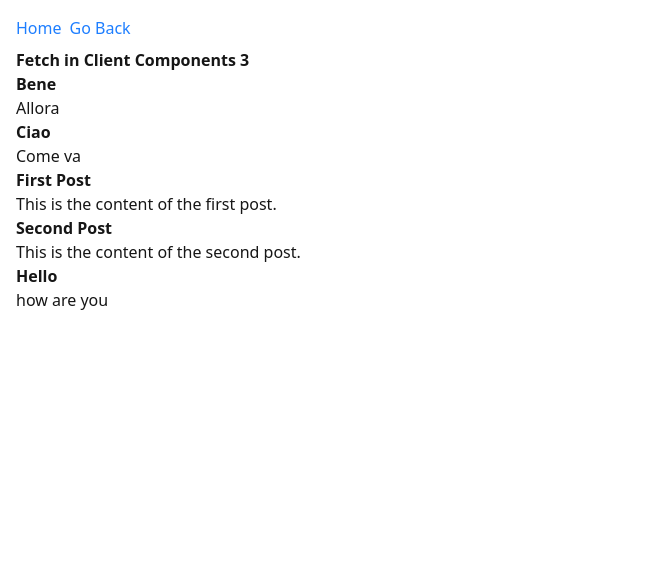
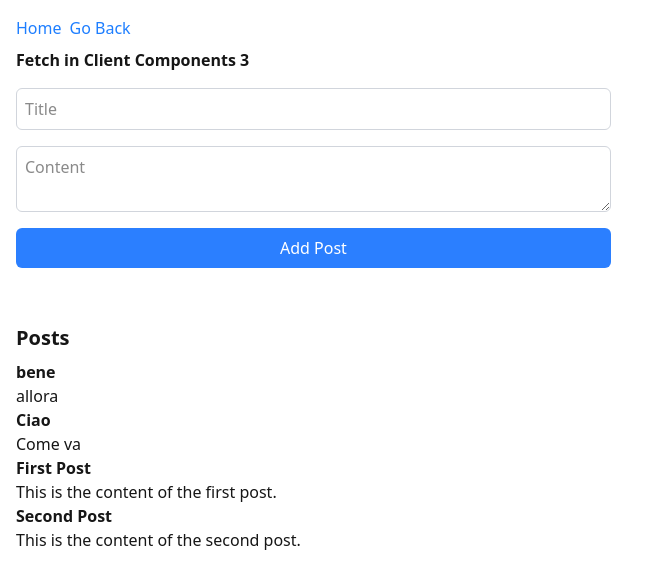
Before and after one commit to emanuelefavero/react-typescript, a Next.js app: page /fetch-client/3 in a window 1280 px wide. Shown: the top 588 px of the page, without its empty margins (0-658 px from the left). Built offline with nearby package versions, Linux system fonts and the light colour scheme; no server answers.

Commit message:
feat: add new post in /fetch-client/3

```diff
--- /dev/null
+++ b/src/app/fetch-client/3/AddPostForm.tsx
@@ -0,0 +1,40 @@
+'use client'
+
+import { addPost } from '@/app/fetch-client/actions'
+import Button from '@/components/shared/Button'
+import Input from '@/components/shared/Input'
+import Textarea from '@/components/shared/Textarea'
+import { useState } from 'react'
+
+export default function Component() {
+  const [message, setMessage] = useState<string>('')
+
+  const handleSubmit = async (e: React.FormEvent<HTMLFormElement>) => {
+    e.preventDefault()
+
+    const formData = new FormData(e.currentTarget)
+    const result = await addPost(formData) // Call server action and get result
+
+    if (result?.success) {
+      setMessage('Post added successfully!')
+
+      // TIP: Here you could also use a router to redirect or update the `posts` state with the new post of `posts` are managed on the client (use Zustand for the `posts` state so you can access it from anywhere)
+    } else {
+      setMessage(`Error: ${result?.error || 'Unknown error'}`)
+    }
+  }
+
+  return (
+    <form
+      onSubmit={handleSubmit}
+      className='mb-4 flex max-w-prose flex-col gap-4'
+    >
+      <Input type='text' name='title' placeholder='Title' required />
+      <Textarea name='content' placeholder='Content' required />
+      <Button type='submit'>Add Post</Button>
+      <div className='flex min-h-6 items-center'>
+        {message && <p>{message}</p>}
+      </div>
+    </form>
+  )
+}
--- a/src/app/fetch-client/3/Component.tsx
+++ b/src/app/fetch-client/3/Posts.tsx
@@ -24,6 +24,8 @@ export default function Component() {
   if (posts.length === 0) return <div>No posts found</div>
 
   return (
+    <>
+      <h2 className='mb-2 text-xl font-semibold'>Posts</h2>
       <ul>
         {posts.map((post) => (
           <li key={post.id}>
@@ -32,5 +34,6 @@ export default function Component() {
           </li>
         ))}
       </ul>
+    </>
   )
 }
--- a/src/app/fetch-client/3/page.tsx
+++ b/src/app/fetch-client/3/page.tsx
@@ -1,12 +1,14 @@
-import Component from './Component'
+import AddPostForm from './AddPostForm'
+import Posts from './Posts'
 
-// * Classic way of fetching data in Client Components is to use the useEffect hook. This is useful when you want to fetch data after the component has mounted or when you can't fetch data in server components. (@see ./Component)
+// * Classic way of fetching data in Client Components is to use the useEffect hook. This is useful when you want to fetch data after the component has mounted or when you can't fetch data in server components. (@see ./Posts)
 
 export default function Page() {
   return (
     <>
-      <h1>Fetch in Client Components 3</h1>
-      <Component />
+      <h1 className='mb-4'>Fetch in Client Components 3</h1>
+      <AddPostForm />
+      <Posts />
     </>
   )
 }
--- a/src/data/posts.json
+++ b/src/data/posts.json
@@ -1,11 +1,11 @@
 [
   {
-    "id": "5f1832fd-cc46-4dfe-9bab-2b7e71029508",
-    "title": "Bene",
-    "content": "Allora"
+    "id": "fdd36c63-8461-4365-a339-7346f2c9b4b4",
+    "title": "bene",
+    "content": "allora"
   },
   {
-    "id": "1fc532e2-39d5-47f1-87db-7b4192b9f368",
+    "id": "4a8e7824-3193-4a31-bb19-3b9d6589d79a",
     "title": "Ciao",
     "content": "Come va"
   },
@@ -18,10 +18,5 @@
     "id": "23151e24-b9cc-40b9-ae5e-215af6608b8d",
     "title": "Second Post",
     "content": "This is the content of the second post."
-  },
-  {
-    "id": "98f859b5-b09e-4ec4-93d3-0b2fbd8512ed",
-    "title": "Hello",
-    "content": "how are you"
   }
 ]
```
Lines whose indentation alone changed are shown as unchanged.
